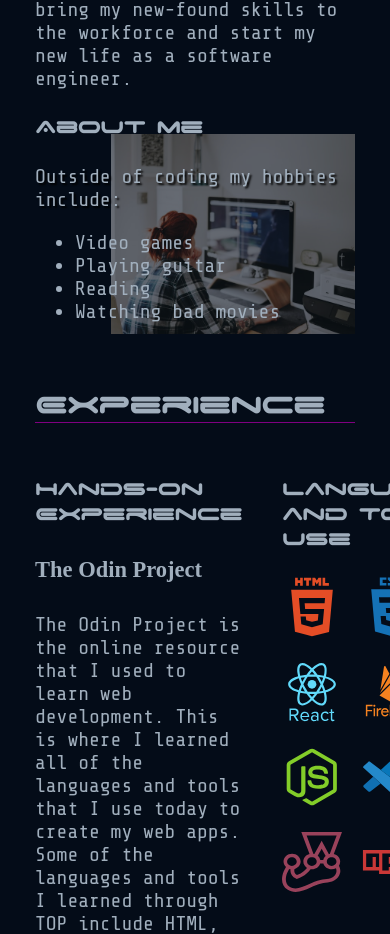
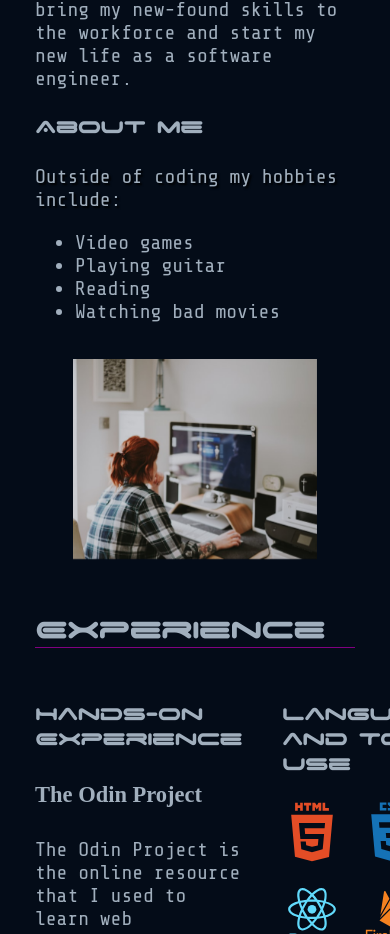
Before and after one commit to justinrkinsman/PersonalPortfolio, a React (Create React App) app in the folder personal-portfolio/: page / in a window 390 px wide. Shown: the part 1695-2629 px from the top of the page. Built offline with nearby package versions, Linux system fonts and the light colour scheme.

Commit message:
Add mobile view to about section

```diff
--- a/personal-portfolio/src/components/About.css
+++ b/personal-portfolio/src/components/About.css
@@ -83,6 +83,20 @@ p, li, a {
     }
 }
 
+@media (max-width: 600px) {
+    .aboutSectionContent {
+        display: flex;
+        flex-direction: column;
+    }
+
+    #meWorking {
+        height: 200px;
+        width: auto;
+        margin-top: 0px;
+        z-index: 1;
+        align-self: center;
+    }
+}
 /*#4b7d97
 #19394b
 #a1afbd
```
